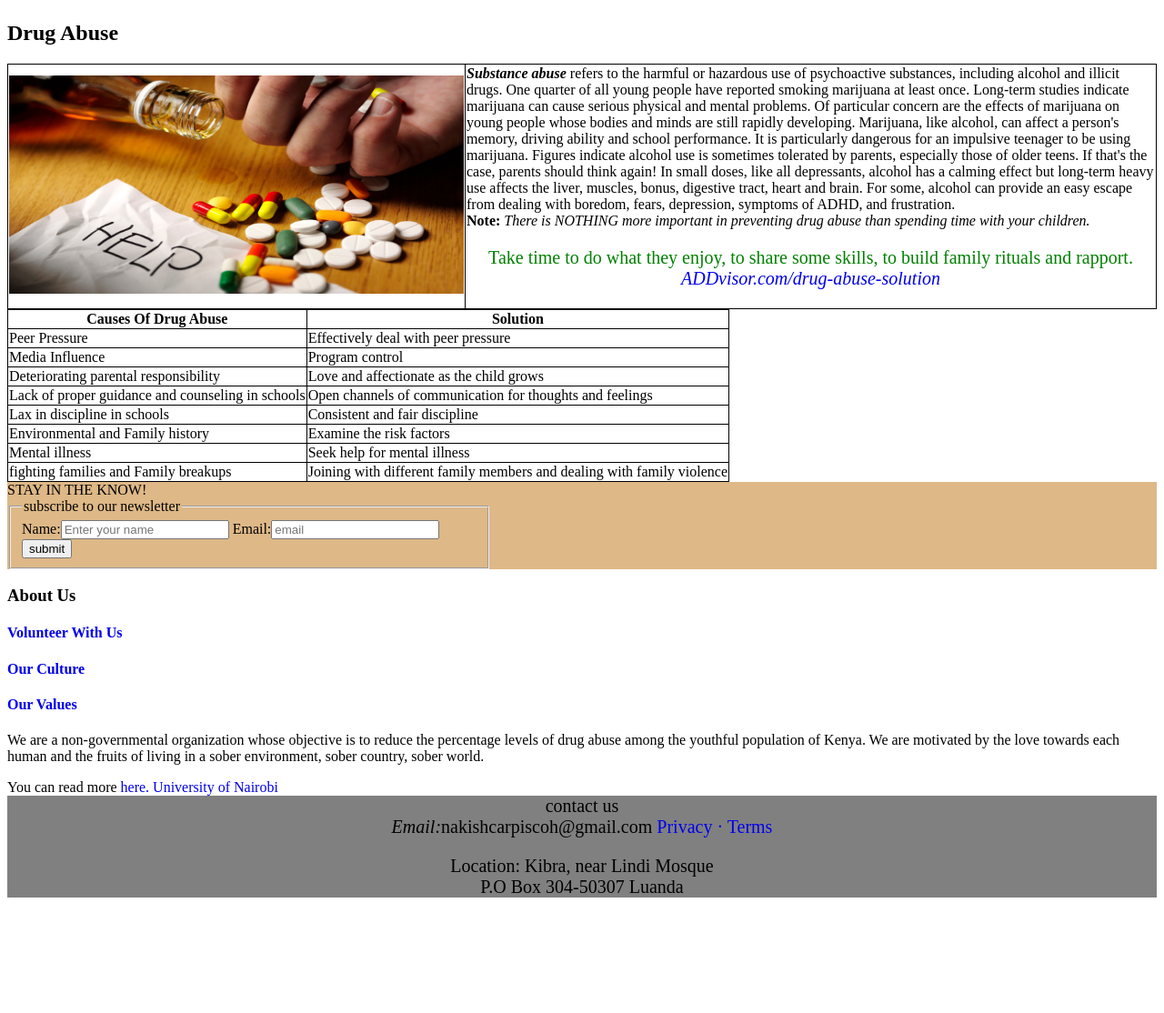
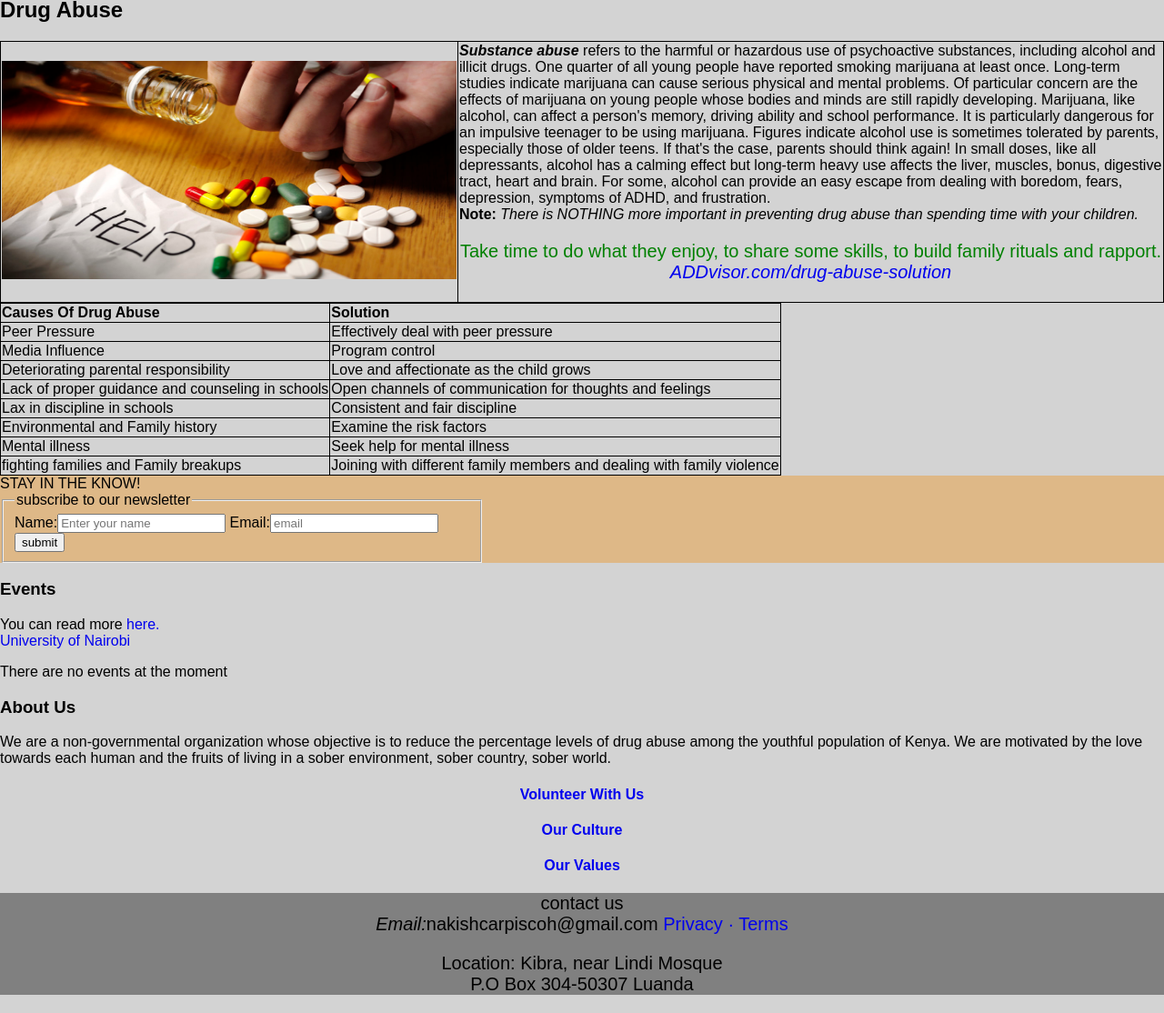
Before and after one commit to ENAIKA/Nakish-Entertainment, a plain HTML site: page index.html in a window 1280 px wide. Shown: the part 53-1167 px from the top of the page at 91% size. Before the commit the page ends 1060 px from the top, so only its background shows below. Drawn offline with Linux system fonts and the light colour scheme.

Commit message:
added career and organization culture

```diff
--- a/index.css
+++ b/index.css
@@ -1,4 +1,4 @@
-<<<<<<< HEAD
+
 body{
     margin: 0;
     text-align: left;
@@ -90,10 +90,9 @@ table {
   #about{
       padding-left: 0;
   }
-=======
+
 #about a{
      text-align:center;
-      padding-left: 300px;
-      background-color:green ;
-      display: block;
+     display: block;
+
 }
--- a/index.html
+++ b/index.html
@@ -4,9 +4,9 @@
     <meta charset="UTF-8">
     <meta name="viewport" content="width=device-width, initial-scale=1.0">
     <meta http-equiv="X-UA-Compatible" content="ie=edge">
-<<<<<<< HEAD
     <title>Drug Abuse</title>
     <link rel="stylesheet" type="text/css" href="index.css">
+    </head>
     <body>
 
         <div class="nav">
@@ -88,19 +88,24 @@
     </fieldset>
 </div>
 
+
+
+<div id="news">
+    <h3>Events</h3>
+    You can read more <a href="https://www.nation.co.ke/lifestyle/dn2/Why-drug-abuse-is-on-the-rise-among-KENYAN-teens/957860-2949294-qgbqtv/index.html" target=_self>here.</a><br>
+     <a href="http://erepository.uonbi.ac.ke/handle/11295/17493">University of Nairobi</a><br>
+     <p>There are no events at the moment</p>
+</div>
 <div id="about">
     <h3>About Us</h3>
-    <a href="#career"><h4>Volunteer With Us</h4></a>
-    <a href="#career"><h4>Our Culture</h4></a>
-    <a href="#career"><h4>Our Values</h4></a>
+
     <p>We are a non-governmental organization whose objective is to reduce the percentage levels of drug abuse among the youthful population of Kenya. We are motivated by the love towards each human and the fruits of living in a sober environment, sober country, sober world. </p>
+
+    <div id="aboutus">
+        <a href="#career"><h4>Volunteer With Us</h4></a>
+     <a href="#Culture"><h4>Our Culture</h4></a>
+     <a href="#values"><h4>Our Values</h4></a></div>
 </div>
-
-<div id="news">
-    You can read more <a href="https://www.nation.co.ke/lifestyle/dn2/Why-drug-abuse-is-on-the-rise-among-KENYAN-teens/957860-2949294-qgbqtv/index.html" target=_self>here.</a>
-     <a href="http://erepository.uonbi.ac.ke/handle/11295/17493">University of Nairobi</a>
-</div>
-
    <footer class="footer">
 
        <div id="contacts">
```
